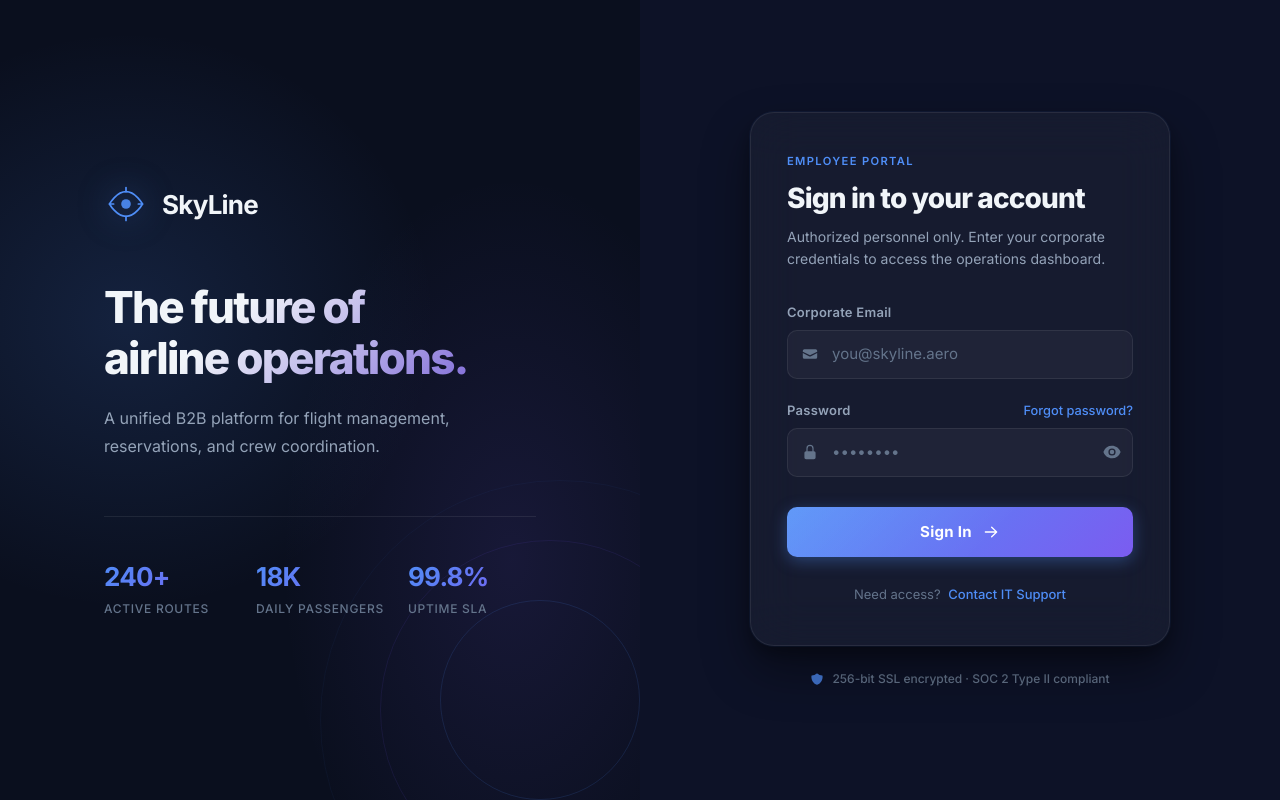
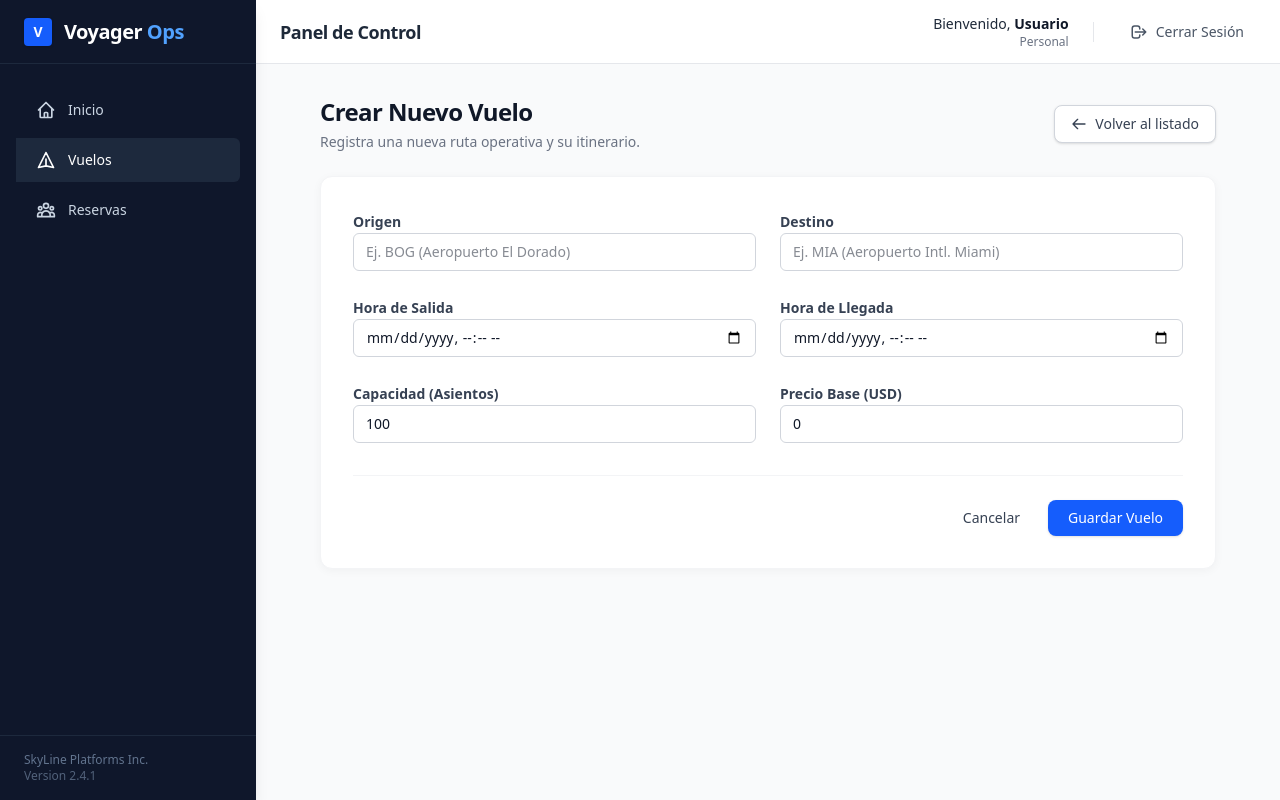
Before and after one commit to juliancramos/airline-service-b2b, an Angular app in the folder frontend/: page /flights/new in a window 1280 px wide. Before the commit this address led to /login. Built offline with nearby package versions, Linux system fonts and the light colour scheme.

Commit message:
feat(flights): implement reactive flight creation form

```diff
--- a/frontend/src/app/app.routes.ts
+++ b/frontend/src/app/app.routes.ts
@@ -21,6 +21,14 @@ export const routes: Routes = [
             (m) => m.DashboardComponent,
           ),
         title: 'Dashboard — SkyLine Ops',
+      },
+      {
+        path: 'flights/new',
+        loadComponent: () =>
+          import('./features/flights/flight-form/flight-form.component').then(
+            (m) => m.FlightFormComponent,
+          ),
+        title: 'Nuevo Vuelo — SkyLine Ops',
       },
       {
         path: 'flights',
--- a/frontend/src/app/core/services/flight.service.ts
+++ b/frontend/src/app/core/services/flight.service.ts
@@ -1,5 +1,6 @@
 import { Injectable } from '@angular/core';
-import { Observable, of, delay } from 'rxjs';
+import { Observable, of } from 'rxjs';
+import { delay } from 'rxjs/operators';
 import { Flight } from '../../shared/models/flight.model';
 
 @Injectable({
@@ -15,7 +16,8 @@ export class FlightService {
       departureTime: '2026-05-15T08:30:00Z',
       arrivalTime: '2026-05-15T12:45:00Z',
       status: 'scheduled',
-      price: 450.00
+      price: 450.00,
+      capacity: 150
     },
     {
       id: 'f-002',
@@ -25,7 +27,8 @@ export class FlightService {
       departureTime: '2026-05-15T18:00:00Z',
       arrivalTime: '2026-05-16T10:30:00Z',
       status: 'active',
-      price: 850.50
+      price: 850.50,
+      capacity: 220
     },
     {
       id: 'f-003',
@@ -35,31 +38,23 @@ export class FlightService {
       departureTime: '2026-05-14T14:15:00Z',
       arrivalTime: '2026-05-14T15:45:00Z',
       status: 'cancelled',
-      price: 210.00
-    },
-    {
-      id: 'f-004',
-      flightNumber: 'VY-555',
-      origin: 'Cartagena (CTG)',
-      destination: 'Nueva York (JFK)',
-      departureTime: '2026-05-16T09:00:00Z',
-      arrivalTime: '2026-05-16T14:20:00Z',
-      status: 'scheduled',
-      price: 520.00
-    },
-    {
-      id: 'f-005',
-      flightNumber: 'VY-202',
-      origin: 'Bogotá (BOG)',
-      destination: 'Lima (LIM)',
-      departureTime: '2026-05-17T22:30:00Z',
-      arrivalTime: '2026-05-18T01:45:00Z',
-      status: 'scheduled',
-      price: 310.00
+      price: 210.00,
+      capacity: 120
     }
   ];
 
   getFlights(): Observable<Flight[]> {
     return of(this.mockFlights).pipe(delay(800));
   }
+
+  createFlight(flightData: Omit<Flight, 'id' | 'flightNumber' | 'status'>): Observable<Flight> {
+    const newFlight: Flight = {
+      ...flightData,
+      id: `f-${Math.floor(Math.random() * 1000)}`,
+      flightNumber: `VY-${Math.floor(Math.random() * 9000) + 1000}`,
+      status: 'scheduled'
+    };
+    this.mockFlights.unshift(newFlight);
+    return of(newFlight).pipe(delay(1000));
+  }
 }
--- /dev/null
+++ b/frontend/src/app/features/flights/flight-form/flight-form.component.html
@@ -0,0 +1,94 @@
+<div class="space-y-6 font-sans animate-fade-in max-w-4xl mx-auto">
+
+  <!-- Header Area -->
+  <div class="flex flex-col sm:flex-row sm:items-center justify-between gap-4">
+    <div>
+      <h1 class="text-2xl font-bold tracking-tight text-gray-900">Crear Nuevo Vuelo</h1>
+      <p class="text-sm text-gray-500 mt-1">Registra una nueva ruta operativa y su itinerario.</p>
+    </div>
+    <a routerLink="/flights" class="inline-flex items-center justify-center rounded-lg bg-white border border-gray-300 px-4 py-2 text-sm font-medium text-gray-700 shadow-sm hover:bg-gray-50 transition-colors cursor-pointer">
+      <svg class="mr-2 h-4 w-4" fill="none" stroke="currentColor" viewBox="0 0 24 24"><path stroke-linecap="round" stroke-linejoin="round" stroke-width="2" d="M10 19l-7-7m0 0l7-7m-7 7h18"></path></svg>
+      Volver al listado
+    </a>
+  </div>
+
+  <!-- Form Area -->
+  <div class="bg-white rounded-xl shadow-[0_2px_10px_rgb(0,0,0,0.04)] border border-gray-100 p-6 md:p-8">
+    <form [formGroup]="flightForm" (ngSubmit)="onSubmit()" class="space-y-6">
+
+      <!-- Grid 2 columns -->
+      <div class="grid grid-cols-1 md:grid-cols-2 gap-6">
+
+        <!-- Origen -->
+        <div class="space-y-1.5">
+          <label class="text-sm font-semibold text-gray-700">Origen</label>
+          <input type="text" formControlName="origin" placeholder="Ej. BOG (Aeropuerto El Dorado)"
+            class="w-full rounded-md border border-gray-300 px-3 py-2 text-sm text-gray-900 focus:border-blue-500 focus:outline-none focus:ring-1 focus:ring-blue-500"
+            [class.border-red-500]="flightForm.get('origin')?.invalid && flightForm.get('origin')?.touched">
+          <p *ngIf="flightForm.get('origin')?.invalid && flightForm.get('origin')?.touched" class="text-xs text-red-500 mt-1">Este campo es requerido.</p>
+        </div>
+
+        <!-- Destino -->
+        <div class="space-y-1.5">
+          <label class="text-sm font-semibold text-gray-700">Destino</label>
+          <input type="text" formControlName="destination" placeholder="Ej. MIA (Aeropuerto Intl. Miami)"
+            class="w-full rounded-md border border-gray-300 px-3 py-2 text-sm text-gray-900 focus:border-blue-500 focus:outline-none focus:ring-1 focus:ring-blue-500"
+            [class.border-red-500]="flightForm.get('destination')?.invalid && flightForm.get('destination')?.touched">
+          <p *ngIf="flightForm.get('destination')?.invalid && flightForm.get('destination')?.touched" class="text-xs text-red-500 mt-1">Este campo es requerido.</p>
+        </div>
+
+        <!-- Salida -->
+        <div class="space-y-1.5">
+          <label class="text-sm font-semibold text-gray-700">Hora de Salida</label>
+          <input type="datetime-local" formControlName="departureTime"
+            class="w-full rounded-md border border-gray-300 px-3 py-2 text-sm text-gray-900 focus:border-blue-500 focus:outline-none focus:ring-1 focus:ring-blue-500"
+            [class.border-red-500]="flightForm.get('departureTime')?.invalid && flightForm.get('departureTime')?.touched">
+          <p *ngIf="flightForm.get('departureTime')?.invalid && flightForm.get('departureTime')?.touched" class="text-xs text-red-500 mt-1">Este campo es requerido.</p>
+        </div>
+
+        <!-- Llegada -->
+        <div class="space-y-1.5">
+          <label class="text-sm font-semibold text-gray-700">Hora de Llegada</label>
+          <input type="datetime-local" formControlName="arrivalTime"
+            class="w-full rounded-md border border-gray-300 px-3 py-2 text-sm text-gray-900 focus:border-blue-500 focus:outline-none focus:ring-1 focus:ring-blue-500"
+            [class.border-red-500]="flightForm.get('arrivalTime')?.invalid && flightForm.get('arrivalTime')?.touched">
+          <p *ngIf="flightForm.get('arrivalTime')?.invalid && flightForm.get('arrivalTime')?.touched" class="text-xs text-red-500 mt-1">Este campo es requerido.</p>
+        </div>
+
+        <!-- Capacidad -->
+        <div class="space-y-1.5">
+          <label class="text-sm font-semibold text-gray-700">Capacidad (Asientos)</label>
+          <input type="number" formControlName="capacity"
+            class="w-full rounded-md border border-gray-300 px-3 py-2 text-sm text-gray-900 focus:border-blue-500 focus:outline-none focus:ring-1 focus:ring-blue-500"
+            [class.border-red-500]="flightForm.get('capacity')?.invalid && flightForm.get('capacity')?.touched">
+          <p *ngIf="flightForm.get('capacity')?.invalid && flightForm.get('capacity')?.touched" class="text-xs text-red-500 mt-1">El valor mínimo es 1.</p>
+        </div>
+
+        <!-- Precio -->
+        <div class="space-y-1.5">
+          <label class="text-sm font-semibold text-gray-700">Precio Base (USD)</label>
+          <input type="number" formControlName="price"
+            class="w-full rounded-md border border-gray-300 px-3 py-2 text-sm text-gray-900 focus:border-blue-500 focus:outline-none focus:ring-1 focus:ring-blue-500"
+            [class.border-red-500]="flightForm.get('price')?.invalid && flightForm.get('price')?.touched">
+          <p *ngIf="flightForm.get('price')?.invalid && flightForm.get('price')?.touched" class="text-xs text-red-500 mt-1">Precio debe ser mayor a 0.</p>
+        </div>
+
+      </div>
+
+      <!-- Footer Buttons -->
+      <div class="pt-6 border-t border-gray-100 flex items-center justify-end gap-3 mt-8">
+        <a routerLink="/flights" class="rounded-md px-4 py-2 text-sm font-medium text-gray-700 hover:bg-gray-100 transition-colors cursor-pointer">
+          Cancelar
+        </a>
+        <button type="submit" [disabled]="isSubmitting" class="inline-flex items-center justify-center rounded-lg bg-blue-600 px-5 py-2 text-sm font-medium text-white shadow-sm hover:bg-blue-700 transition-colors focus:ring-2 focus:ring-blue-500 focus:ring-offset-1 disabled:opacity-70 disabled:cursor-not-allowed cursor-pointer">
+          <svg *ngIf="isSubmitting" class="mr-2 h-4 w-4 animate-spin outline-none" fill="none" viewBox="0 0 24 24">
+            <circle class="opacity-25" cx="12" cy="12" r="10" stroke="currentColor" stroke-width="4"></circle>
+            <path class="opacity-75" fill="currentColor" d="M4 12a8 8 0 018-8V0C5.373 0 0 5.373 0 12h4z"></path>
+          </svg>
+          {{ isSubmitting ? 'Guardando...' : 'Guardar Vuelo' }}
+        </button>
+      </div>
+
+    </form>
+  </div>
+</div>
--- /dev/null
+++ b/frontend/src/app/features/flights/flight-form/flight-form.component.ts
@@ -0,0 +1,46 @@
+import { Component, inject } from '@angular/core';
+import { CommonModule } from '@angular/common';
+import { FormBuilder, ReactiveFormsModule, Validators } from '@angular/forms';
+import { Router, RouterLink } from '@angular/router';
+import { FlightService } from '../../../core/services/flight.service';
+
+@Component({
+  selector: 'app-flight-form',
+  standalone: true,
+  imports: [CommonModule, ReactiveFormsModule, RouterLink],
+  templateUrl: './flight-form.component.html'
+})
+export class FlightFormComponent {
+  private readonly fb = inject(FormBuilder);
+  private readonly flightService = inject(FlightService);
+  private readonly router = inject(Router);
+
+  isSubmitting = false;
+
+  flightForm = this.fb.nonNullable.group({
+    origin: ['', [Validators.required]],
+    destination: ['', [Validators.required]],
+    departureTime: ['', [Validators.required]],
+    arrivalTime: ['', [Validators.required]],
+    price: [0, [Validators.required, Validators.min(1)]],
+    capacity: [100, [Validators.required, Validators.min(1)]]
+  });
+
+  onSubmit(): void {
+    if (this.flightForm.invalid) {
+      this.flightForm.markAllAsTouched();
+      return;
+    }
+
+    this.isSubmitting = true;
+    this.flightService.createFlight(this.flightForm.getRawValue()).subscribe({
+      next: () => {
+        this.isSubmitting = false;
+        this.router.navigate(['/flights']);
+      },
+      error: () => {
+        this.isSubmitting = false;
+      }
+    });
+  }
+}
--- a/frontend/src/app/features/flights/flight-list.component.html
+++ b/frontend/src/app/features/flights/flight-list.component.html
@@ -6,7 +6,7 @@
       <h1 class="text-2xl font-bold tracking-tight text-gray-900">Gestión de Vuelos</h1>
       <p class="text-sm text-gray-500 mt-1">Administra la programación, rutas y estado de los vuelos.</p>
     </div>
-    <button class="inline-flex items-center justify-center rounded-lg bg-blue-600 px-4 py-2 text-sm font-medium text-white shadow-sm hover:bg-blue-700 transition-colors cursor-pointer">
+    <button routerLink="/flights/new" class="inline-flex items-center justify-center rounded-lg bg-blue-600 px-4 py-2 text-sm font-medium text-white shadow-sm hover:bg-blue-700 transition-colors cursor-pointer">
       <svg class="mr-2 h-4 w-4" fill="none" stroke="currentColor" viewBox="0 0 24 24"><path stroke-linecap="round" stroke-linejoin="round" stroke-width="2" d="M12 4v16m8-8H4"></path></svg>
       Nuevo Vuelo
     </button>
--- a/frontend/src/app/features/flights/flight-list.component.ts
+++ b/frontend/src/app/features/flights/flight-list.component.ts
@@ -1,12 +1,13 @@
 import { Component, OnInit, inject } from '@angular/core';
 import { CommonModule } from '@angular/common';
+import { RouterLink } from '@angular/router';
 import { FlightService } from '../../core/services/flight.service';
 import { Flight } from '../../shared/models/flight.model';
 
 @Component({
   selector: 'app-flight-list',
   standalone: true,
-  imports: [CommonModule],
+  imports: [CommonModule, RouterLink],
   templateUrl: './flight-list.component.html'
 })
 export class FlightListComponent implements OnInit {
--- a/frontend/src/app/shared/models/flight.model.ts
+++ b/frontend/src/app/shared/models/flight.model.ts
@@ -9,4 +9,5 @@ export interface Flight {
   arrivalTime: string;
   status: FlightStatus;
   price: number;
+  capacity: number;
 }
```
Also changed, not shown: frontend/src/tailwind-generated.css.
